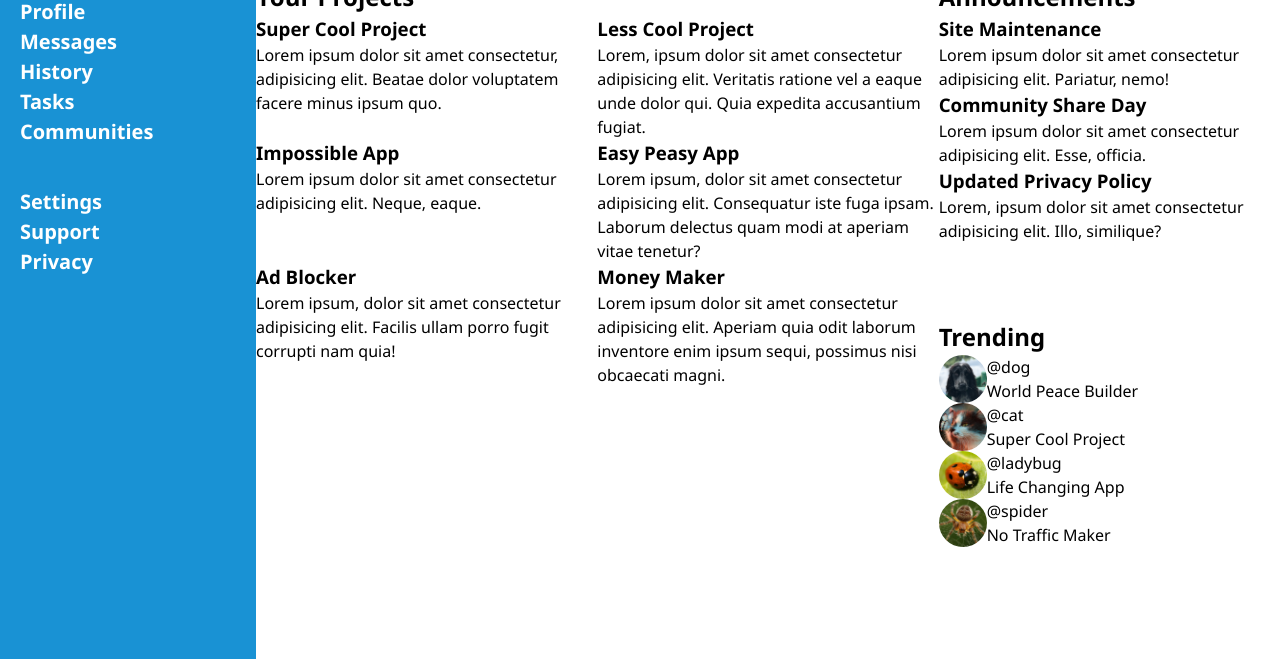
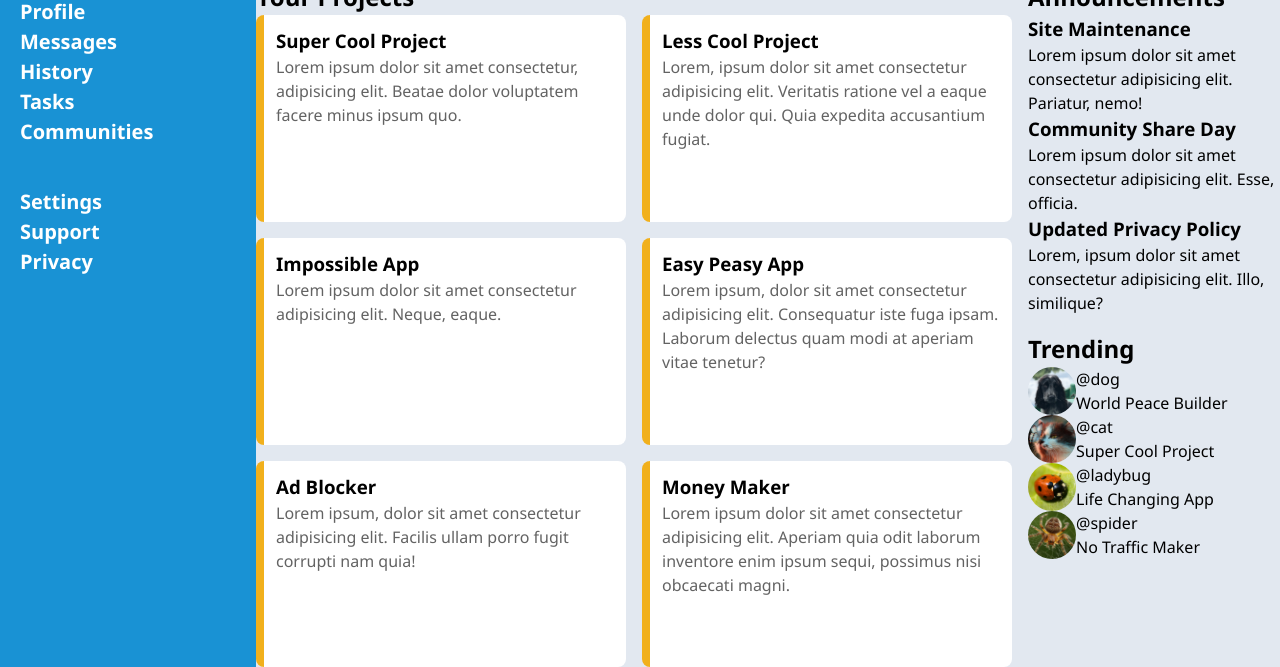
Before and after one commit to mgriskus/admin-dashboard, a plain HTML site: page index.html in a window 1280 px wide. Shown: the part 141-808 px from the top of the page. Drawn offline with Linux system fonts and the light colour scheme.

Commit message:
Style the project cards

```diff
--- a/style.css
+++ b/style.css
@@ -2,7 +2,7 @@
     --primary-accent-color: #1992D4;
     --secondary-accent-color: #F1B01C;
     --background-color: #E2E8F0;
-    --text-color: #A1A1A1;
+    --text-color: #636363;
 }
 
 * {
@@ -135,18 +135,35 @@ h1 {
 
 .main-content {
     display: grid;
-    grid-template-columns: 2fr 1fr;
+    grid-template-columns: 3fr 1fr;
     grid-template-rows: 1fr 1fr;
+    background-color: var(--background-color);
+    gap: 16px;
 }
 
 .projects {
     grid-row: 1 / 3;
+    display: grid;
+    grid-template-rows: auto 1fr;
 }
 
 .project-container {
+    flex: 1;
     display: grid;
     grid-template-columns: 1fr 1fr;
     grid-template-rows: 1fr 1fr 1fr;
+    gap: 16px;
+}
+
+.project-card {
+    background-color: white;
+    padding: 12px;
+    border-radius: 8px;
+    border-left: 8px solid var(--secondary-accent-color);
+}
+
+.project-card p {
+    color: var(--text-color);
 }
 
 .trending-card {
```
